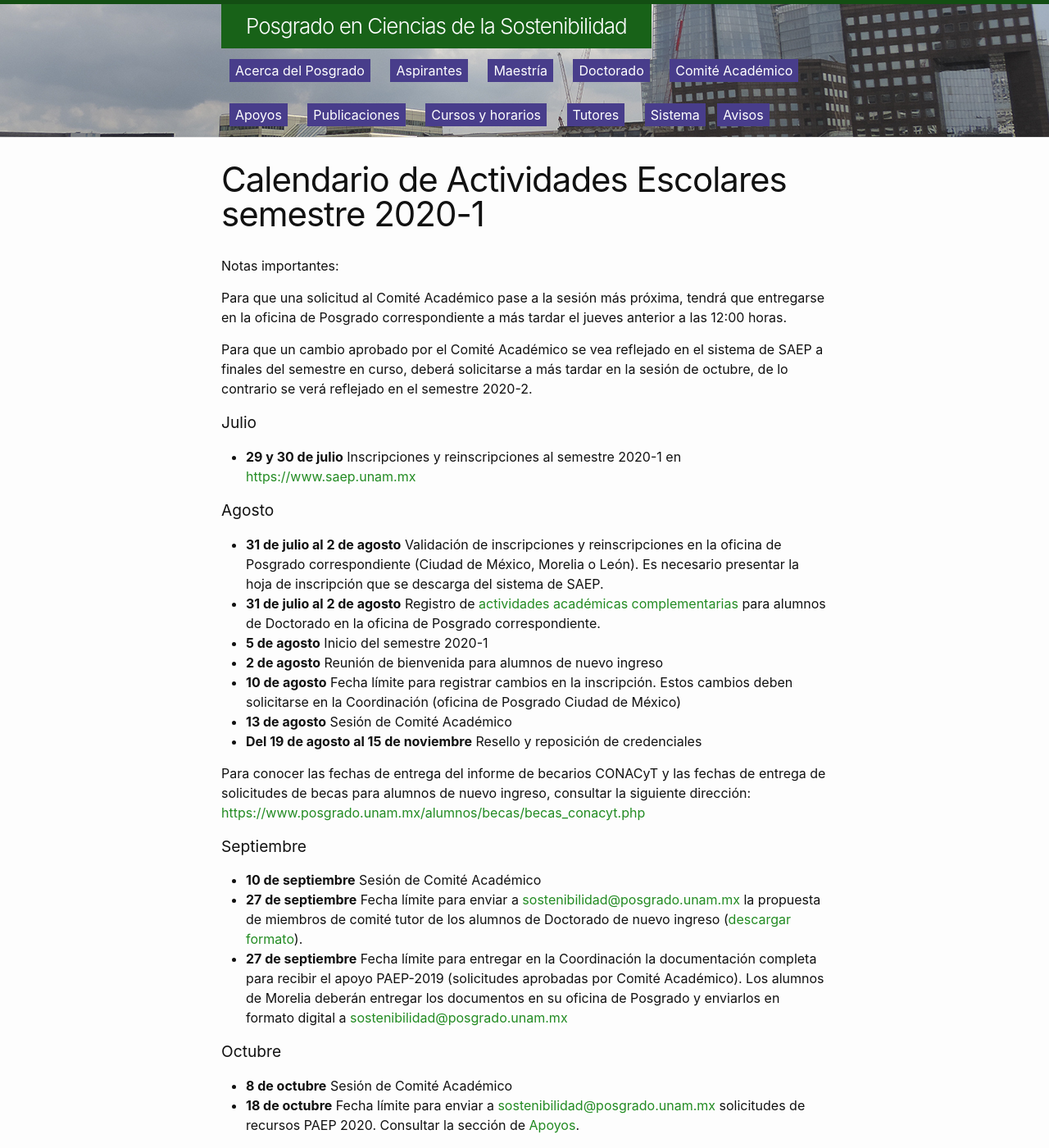
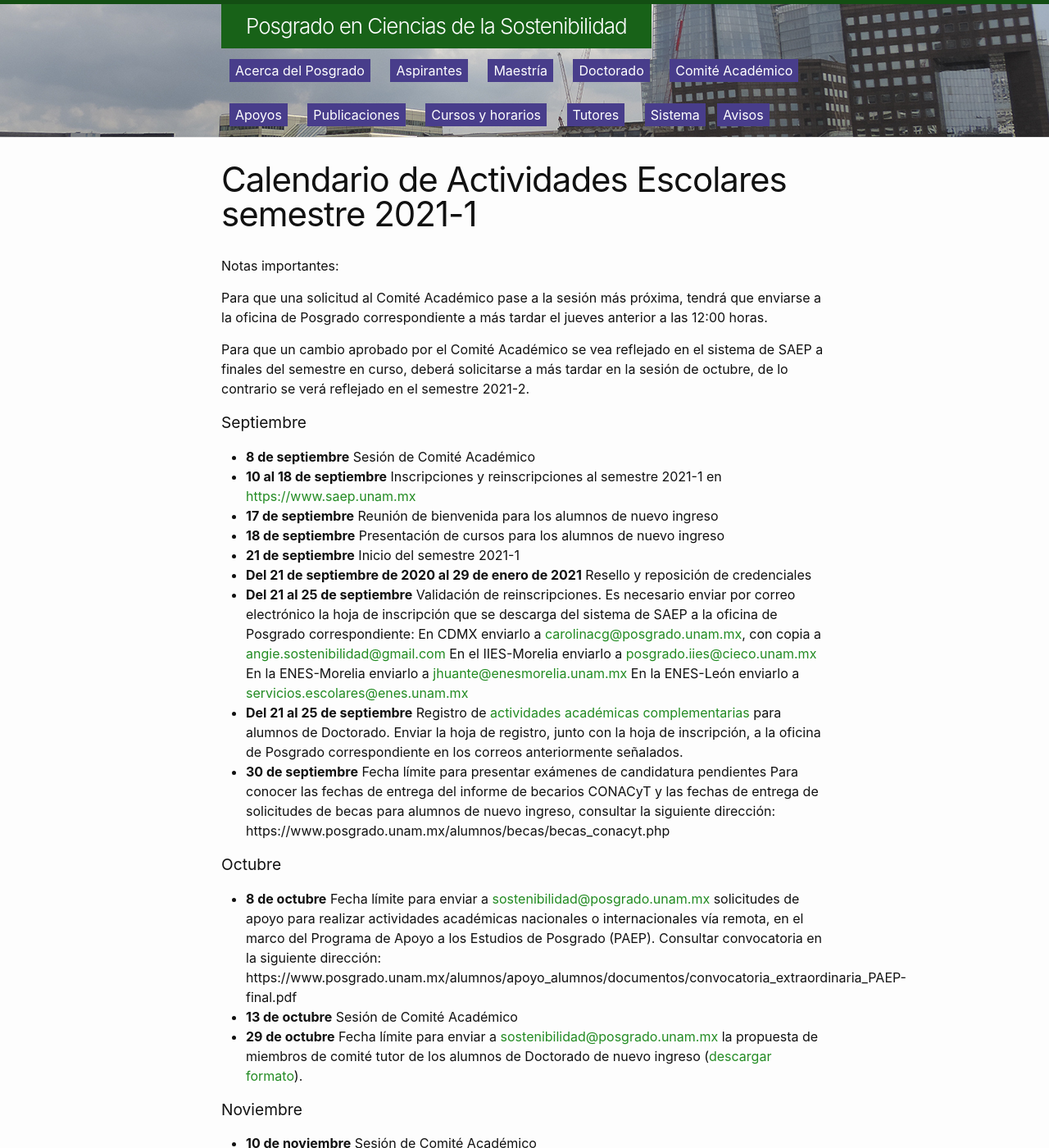
Before and after one commit to pcs-unam/pcs-unam.github.io, a Jekyll site: the page built from posgrado/calendario1.md, in a window 1280 px wide and 1400 px high. Shown: the whole window at 82% size. Built offline with Jekyll 4.4.1, drawn with Linux system fonts in a browser that asks for light colours; some of the changed text lies outside the part shown.

Commit message:
Publicación calendario 2021-1

```diff
--- a/posgrado/calendario1.md
+++ b/posgrado/calendario1.md
@@ -1,5 +1,5 @@
 ---
-title: Calendario de Actividades Escolares semestre 2020-1
+title: Calendario de Actividades Escolares semestre 2021-1
 layout: page
 permalink: /posgrado/calendario1/
 pleca: /assets/plecas/p16.jpg
@@ -7,55 +7,62 @@ pleca: /assets/plecas/p16.jpg
 
 Notas importantes:
 
-Para que una solicitud al Comité Académico pase a la sesión más próxima, tendrá que entregarse en la oficina de Posgrado correspondiente a más tardar el jueves anterior a las 12:00 horas.
+Para que una solicitud al Comité Académico pase a la sesión más próxima, tendrá que enviarse a la oficina de Posgrado correspondiente a más tardar el jueves anterior a las 12:00 horas.
 
-Para que un cambio aprobado por el Comité Académico se vea reflejado en el sistema de SAEP a finales del semestre en curso, deberá  solicitarse a más tardar en la sesión de octubre, de lo contrario se verá reflejado en el semestre 2020-2.
+Para que un cambio aprobado por el Comité Académico se vea reflejado en el sistema de SAEP a finales del semestre en curso, deberá solicitarse a más tardar en la sesión de octubre, de lo contrario se verá reflejado en el semestre 2021-2.
 
-
-### Julio
-
- - **29 y 30 de julio** Inscripciones y reinscripciones al semestre 2020-1 en <https://www.saep.unam.mx>
-
-### Agosto
-
- - **31 de julio al 2 de agosto** Validación de inscripciones y reinscripciones en la oficina de Posgrado correspondiente (Ciudad de México, Morelia o León). Es necesario presentar la hoja de inscripción que se descarga del sistema de SAEP.
- - **31 de julio al 2 de agosto** Registro de [actividades académicas complementarias](/doctorado/actividades) para alumnos de Doctorado en la oficina de Posgrado correspondiente.
- - **5 de agosto** Inicio del semestre 2020-1
- - **2 de agosto** Reunión de bienvenida para alumnos de nuevo ingreso
- - **10 de agosto** Fecha límite para registrar cambios en la inscripción. Estos cambios deben solicitarse en la Coordinación (oficina de Posgrado Ciudad de México)
- - **13 de agosto** Sesión de Comité Académico
- - **Del 19 de agosto al 15 de noviembre** Resello y reposición de credenciales
-
-Para conocer las fechas de entrega del informe de becarios CONACyT y las fechas de entrega de solicitudes de becas para alumnos de nuevo ingreso, consultar la siguiente dirección: <https://www.posgrado.unam.mx/alumnos/becas/becas_conacyt.php>
 
 ### Septiembre
 
- - **10 de septiembre** Sesión de Comité Académico
- - **27 de septiembre** Fecha límite para enviar a <sostenibilidad@posgrado.unam.mx> la propuesta de miembros de comité tutor de los alumnos de Doctorado de nuevo ingreso ([descargar formato](/doctorado/descargables)).
- - **27 de septiembre** Fecha límite para entregar en la Coordinación la documentación completa para recibir el apoyo PAEP-2019 (solicitudes aprobadas por Comité Académico). Los alumnos de Morelia deberán entregar los documentos en su oficina de Posgrado y enviarlos en formato digital a <sostenibilidad@posgrado.unam.mx>
+- **8 de septiembre** Sesión de Comité Académico
+- **10 al 18 de septiembre** Inscripciones y reinscripciones al semestre 2021-1 en <https://www.saep.unam.mx>
+- **17 de septiembre** Reunión de bienvenida para los alumnos de nuevo ingreso
+- **18 de septiembre** Presentación de cursos para los alumnos de nuevo ingreso
+- **21 de septiembre** Inicio del semestre 2021-1
+- **Del 21 de septiembre de 2020 al 29 de enero de 2021** Resello y reposición de credenciales
+- **Del 21 al 25 de septiembre** Validación de reinscripciones.  Es necesario enviar por correo electrónico la hoja de inscripción que se descarga del sistema de SAEP a la oficina de Posgrado correspondiente:
+En CDMX enviarlo a <carolinacg@posgrado.unam.mx>, con copia a <angie.sostenibilidad@gmail.com>
+En el IIES-Morelia enviarlo a <posgrado.iies@cieco.unam.mx>
+En la ENES-Morelia enviarlo a <jhuante@enesmorelia.unam.mx>
+En la ENES-León enviarlo a <servicios.escolares@enes.unam.mx>
+- **Del 21 al 25 de septiembre** Registro de [actividades académicas complementarias](/doctorado/actividades) para alumnos de Doctorado. Enviar la hoja de registro, junto con la hoja de inscripción, a la oficina de Posgrado correspondiente en los correos anteriormente señalados.
+- **30 de septiembre** Fecha límite para presentar exámenes de candidatura pendientes
+Para conocer las fechas de entrega del informe de becarios CONACyT y las fechas de entrega de solicitudes de becas para alumnos de nuevo ingreso, consultar la siguiente dirección: https://www.posgrado.unam.mx/alumnos/becas/becas_conacyt.php
 
 ### Octubre
 
- - **8 de octubre** Sesión de Comité Académico
- - **18 de octubre** Fecha límite para enviar a <sostenibilidad@posgrado.unam.mx> solicitudes de recursos PAEP 2020. Consultar la sección de [Apoyos](/apoyos/).
+- **8 de octubre** Fecha límite para enviar a <sostenibilidad@posgrado.unam.mx>  solicitudes de apoyo para realizar actividades académicas nacionales o internacionales vía remota, en el marco del Programa de Apoyo a los Estudios de Posgrado (PAEP). Consultar convocatoria en la siguiente dirección: https://www.posgrado.unam.mx/alumnos/apoyo_alumnos/documentos/convocatoria_extraordinaria_PAEP-final.pdf
+- **13 de octubre** Sesión de Comité Académico
+- **29 de octubre** Fecha límite para enviar a <sostenibilidad@posgrado.unam.mx> la propuesta de miembros de comité tutor de los alumnos de Doctorado de nuevo ingreso ([descargar formato](/doctorado/descargables)).
 
 ### Noviembre
 
- - **12 de noviembre** Sesión de Comité Académico
- - **15 de noviembre** Fecha límite para resello y reposición de credenciales
- - **19 de noviembre** Desde la oficina de Posgrado correspondiente se enviará por correo electrónico a los alumnos el acta de evaluación de la actividad académica complementaria de Doctorado del semestre 2020-1
- - **19 de noviembre** Desde la oficina de Posgrado correspondiente se enviará por correo electrónico a los alumnos el acta de evaluación del seminario de tesis o seminario de investigación de Maestría del semestre 2020-1. Sólo aplica para alumnos que hayan registrado alguna de estas dos actividades
- - **21 de noviembre** Fecha límite para enviar a <sostenibilidad@posgrado.unam.mx> la propuesta de comité tutor de los alumnos de Maestría de nuevo ingreso ([descargar formato](/maestria/descargables))
- - **22 de noviembre** Fecha límite para presentar en la oficina de Posgrado correspondiente solicitudes para el registro en el semestre 2020-2 de [seminario de tesis](/maestria/seminario_tesis). Sólo aplica para alumnos de Maestría que cursan el tercer semestre.
- - **22 de noviembre** Fin del semestre 2020-1
-
+ - **10 de noviembre** Sesión de Comité Académico
+- **20 de noviembre** Fecha límite para enviar a <sostenibilidad@posgrado.unam.mx> la propuesta de comité tutor de los alumnos de Maestría de nuevo ingreso ([descargar formato](/maestria/descargables))
 
 ### Diciembre
 
- - **10 de diciembre** Sesión de Comité Académico
- - **13 de diciembre** Fecha límite para evaluaciones tutorales de Maestría en [*https://www.saep.unam.mx*](https://www.saep.unam.mx/). No aplica para alumnos de primer semestre. Los miembros del comité tutor deberán ingresar sus comentarios en el acta electrónica y **al final el tutor principal será el responsable de cerrar el acta** con su comentario y calificación acordada entre los miembros del comité tutor. El tutor principal es el único que requiere de firma electrónica para calificar.
- - **13 de diciembre** Fecha límite para evaluaciones tutorales de Doctorado en [*https://www.saep.unam.mx*](https://www.saep.unam.mx/). El tutor principal y miembros del comité tutor deberán ingresar al sistema para emitir comentarios sobre la evaluación tutoral. No se requiere de firma electrónica. La evaluación tutoral y la evaluación de la actividad complementaria forman parte de una sola evaluación semestral.
- - **13 de diciembre** Fecha límite para entregar en la oficina de Posgrado correspondiente el acta de la actividad académica complementaria de Doctorado del semestre 2020-1, evaluada y firmada por todos los miembros del comité tutor.
- - **13 de diciembre** Fecha límite para entregar en la oficina de Posgrado correspondiente el acta y resumen del seminario de tesis o acta y constancia del seminario de investigación de Maestría del semestre 2020-1, evaluadas y firmadas por todos los miembros del comité tutor.
- - **13 de diciembre** Fecha límite para evaluar asignaturas correspondientes al semestre 2020-1 en [*https://www.saep.unam.mx*](https://www.saep.unam.mx/)
- - **Del 16 de diciembre al 3 de enero** Vacaciones académico-administrativas
+ - **8 de diciembre** Sesión de Comité Académico
+- **Del 14 al 31 de diciembre** Vacaciones académico-administrativas
+
+### Enero
+
+- **5 de enero** Fecha límite para presentar en la oficina de Posgrado correspondiente solicitudes para el registro en el semestre 2021-2 de [seminario de tesis](/maestria/seminario_tesis). Sólo aplica para alumnos de Maestría que cursan el tercer semestre.
+- **8 de enero** Desde la oficina de Posgrado correspondiente se enviará por correo electrónico a los alumnos el acta de evaluación de la actividad académica complementaria de Doctorado del semestre 2021-1
+ - **8 de enero** Desde la oficina de Posgrado correspondiente se enviará por correo electrónico a los alumnos el acta de evaluación del seminario de tesis o seminario de investigación de Maestría del semestre 2021-1. Sólo aplica para alumnos que hayan registrado alguna de estas dos actividades
+- **12 de enero** Sesión de Comité Académico
+- **Del 19 de enero al 5 de febrero** Evaluaciones tutorales de Doctorado
+- **29 de enero ** Fecha límite para resello y reposición de credenciales
+- **29 de enero** Fin del semestre 2021-1
+
+### Febrero
+
+ - **5 de febrero** Fecha límite para registrar en actas las evaluaciones tutorales de Maestría en [*https://www.saep.unam.mx*](https://www.saep.unam.mx/). No aplica para alumnos de primer semestre. Los miembros del comité tutor deberán ingresar sus comentarios en el acta electrónica y **al final el tutor principal será el responsable de cerrar el acta** con su comentario y calificación acordada entre los miembros del comité tutor. El tutor principal es el único que requiere de firma electrónica para calificar.
+ - **5 de febrero** Fecha límite para registrar en actas las evaluaciones tutorales de Doctorado en [*https://www.saep.unam.mx*](https://www.saep.unam.mx/). El tutor principal y miembros del comité tutor deberán ingresar al sistema para emitir comentarios sobre la evaluación tutoral. No se requiere de firma electrónica. La evaluación tutoral y la evaluación de la actividad complementaria forman parte de una sola evaluación semestral.
+ - **5 de febrero** Fecha límite para entregar en la oficina de Posgrado correspondiente el acta de la actividad académica complementaria de Doctorado del semestre 2021-1, evaluada y firmada por todos los miembros del comité tutor.
+ - **5 de febrero** Fecha límite para entregar en la oficina de Posgrado correspondiente el acta y resumen del seminario de tesis o acta y constancia del seminario de investigación de Maestría del semestre 2021-1, evaluadas y firmadas por todos los miembros del comité tutor.
+ - **5 de febrero** Fecha límite para registrar en actas las evaluaciones de las asignaturas correspondientes al semestre 2021-1 en [*https://www.saep.unam.mx*](https://www.saep.unam.mx/)
+- **9 de febrero** Sesión de Comité Académico
+- **15 de febrero** Inicio del semestre 2021-2
+
+Para conocer las fechas de entrega del informe de becarios CONACyT, consultar la siguiente dirección: https://www.posgrado.unam.mx/alumnos/becas/becas_conacyt.php
```
